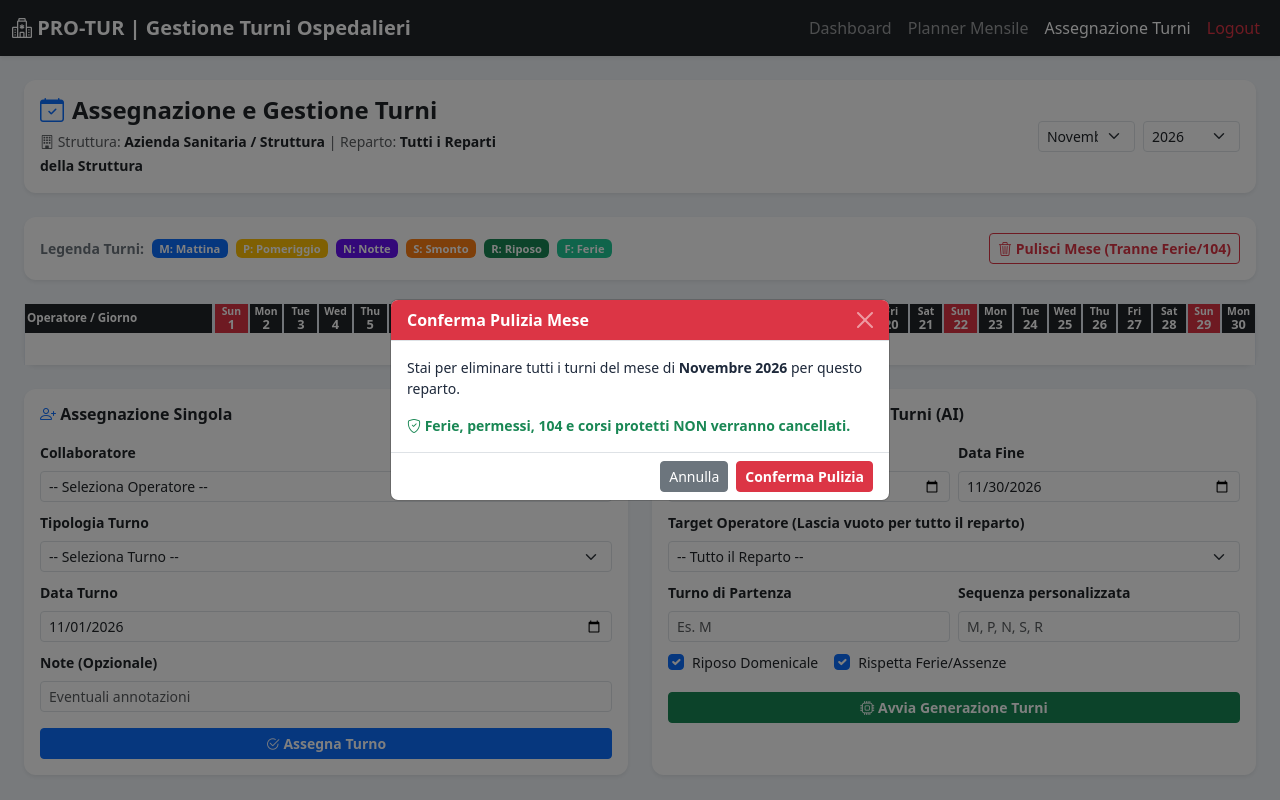
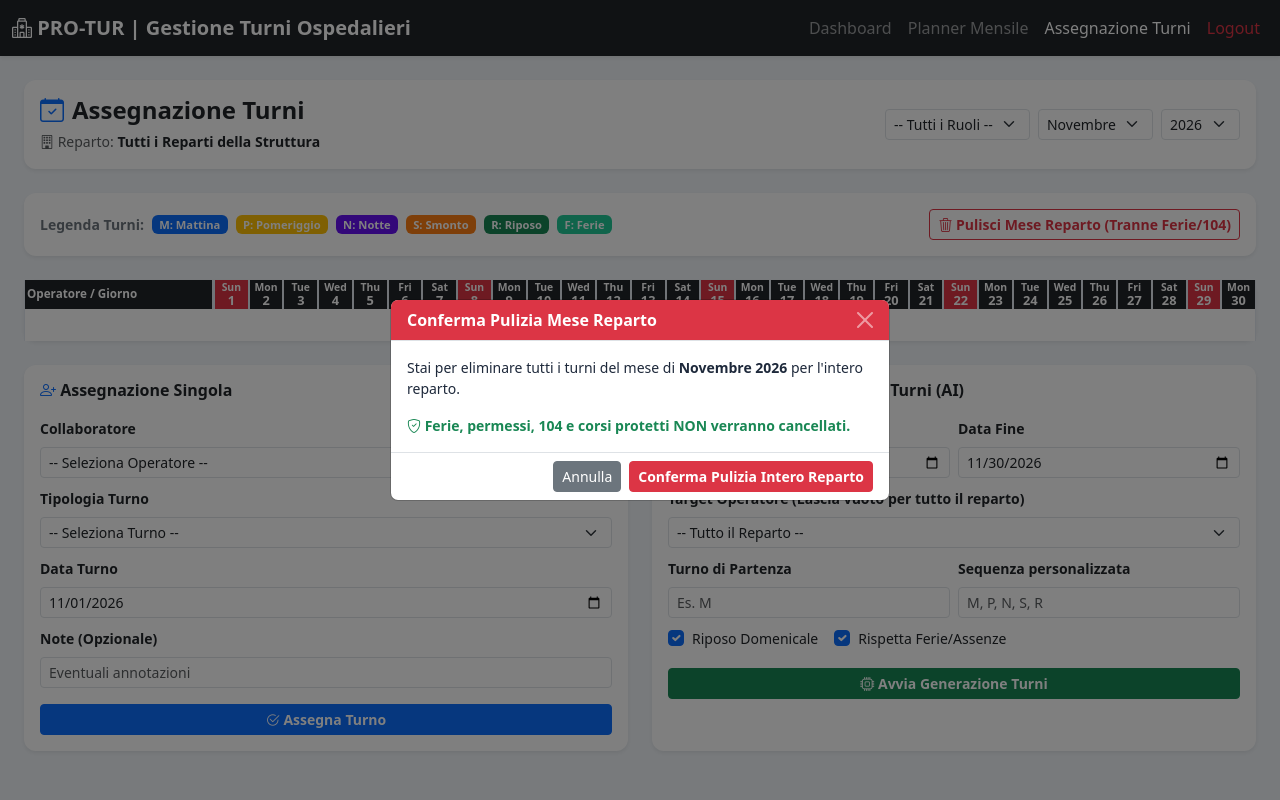
Before and after one commit to infermierin-turno/blood, a PHP site: page /turni/turni.php in a window 1280 px wide, after a click on "Pulisci Mese Reparto (Tranne Ferie/104)". Run offline with PHP 8.4, Linux system fonts and the light colour scheme; the visitor is signed in with stand-in values (Sample User, id 1).

Commit message:
Update turni.php

```diff
--- a/turni/turni.php
+++ b/turni/turni.php
@@ -145,7 +145,10 @@ if ($is_super_admin || $is_capo_personale) {
     $reparto_selezionato = $reparto_id_utente;
 }
 
-// 4. Determinazione del nome del reparto e della struttura
+// 4. Gestione Filtro Ruolo (Tutti, Infermiere, OSS, ecc.)
+$filtro_ruolo = isset($_GET['filtro_ruolo']) ? trim($_GET['filtro_ruolo']) : '';
+
+// 5. Determinazione del nome del reparto e della struttura
 $nome_reparto_selezionato = ($is_super_admin || ($is_capo_personale && $reparto_selezionato === '')) ? "Tutti i Reparti della Struttura" : "Reparto non assegnato";
 $nome_struttura_corrente = "Azienda Sanitaria / Struttura";
 
@@ -274,6 +277,25 @@ if (!empty($urlUtenti)) {
 
 $listaCollaboratori = array_values($mappaUtenti);
 
+// Raccolta ruoli disponibili per il filtro
+$ruoliDisponibili = [];
+foreach ($listaCollaboratori as $c) {
+    $rText = trim($c['ruolo'] ?? $c['qualifica'] ?? '');
+    if (!empty($rText) && !in_array($rText, $ruoliDisponibili)) {
+        $ruoliDisponibili[] = $rText;
+    }
+}
+sort($ruoliDisponibili);
+
+// Applicazione filtro ruolo se selezionato
+if (!empty($filtro_ruolo)) {
+    $listaCollaboratori = array_filter($listaCollaboratori, function($c) use ($filtro_ruolo) {
+        $rC = trim($c['ruolo'] ?? $c['qualifica'] ?? '');
+        return strcasecmp($rC, $filtro_ruolo) === 0;
+    });
+    $listaCollaboratori = array_values($listaCollaboratori);
+}
+
 // ORDINAMENTO PERSONALIZZATO
 usort($listaCollaboratori, function($a, $b) {
     $sqA = trim($a['squadra'] ?? '');
@@ -350,6 +372,32 @@ if ($_SERVER['REQUEST_METHOD'] === 'POST') {
                 }
             }
             $messaggio = "Pulizia completata: eliminati $cancellatiCount turni (Ferie, 104, PE, Permessi e FOR protetti).";
+            $tipo_alert = "success";
+        }
+    }
+
+    if ($azione === 'cancella_turni_singolo_operatore') {
+        $utente_target_id = trim($_POST['utente_target_id'] ?? '');
+        if (!empty($utente_target_id)) {
+            $urlGetMeseOp = "pianificazione?data_inizio=gte." . $primo_giorno_tab . "&data_inizio=lte." . $ultimo_giorno_tab . "&utente_id=eq.$utente_target_id&select=id,tipo_evento";
+            $turniOpDaValutare = supabase_turni_request($urlGetMeseOp);
+
+            $cancellatiOpCount = 0;
+            if (is_array($turniOpDaValutare)) {
+                foreach ($turniOpDaValutare as $t) {
+                    $tipoEv = strtoupper(trim($t['tipo_evento']));
+                    $codiciProtetto = ['F', 'FERIE', '104', 'PE', 'P', 'PER', 'PERMESSO', 'FOR', 'CORSO'];
+
+                    if (!in_array($tipoEv, $codiciProtetto)) {
+                        $tId = $t['id'];
+                        $resDel = supabase_turni_request("pianificazione?id=eq.$tId", 'DELETE');
+                        if ($resDel !== false) {
+                            $cancellatiOpCount++;
+                        }
+                    }
+                }
+            }
+            $messaggio = "Mese pulito per l'operatore selezionato: eliminati $cancellatiOpCount turni (Ferie/104 protetti).";
             $tipo_alert = "success";
         }
     }
@@ -654,20 +702,19 @@ $nomeMeseCorrente = $mesiNomi[$mese_selezionato] ?? '';
 
         <div class="card shadow-sm mb-4 p-3">
             <div class="row align-items-center g-3">
-                <div class="col-md-5">
+                <div class="col-md-4">
                     <h2 class="mb-1 fw-bold text-dark d-flex align-items-center gap-2 fs-4">
-                        <i class="bi bi-calendar-check text-primary"></i> Assegnazione e Gestione Turni
+                        <i class="bi bi-calendar-check text-primary"></i> Assegnazione Turni
                     </h2>
                     <span class="small text-muted">
-                        <i class="bi bi-building"></i> Struttura: <strong class="text-dark"><?php echo htmlspecialchars($nome_struttura_corrente); ?></strong> |
-                        Reparto: <strong class="text-dark"><?php echo htmlspecialchars($nome_reparto_selezionato); ?></strong>
+                        <i class="bi bi-building"></i> Reparto: <strong class="text-dark"><?php echo htmlspecialchars($nome_reparto_selezionato); ?></strong>
                     </span>
                 </div>
-                <div class="col-md-7 text-md-end">
-                    <form method="GET" action="turni.php" class="d-inline-flex gap-2 align-items-center">
+                <div class="col-md-8 text-md-end">
+                    <form method="GET" action="turni.php" class="d-inline-flex gap-2 align-items-center flex-wrap justify-content-end">
                         <?php if (($is_super_admin || $is_capo_personale) && !empty($reparti_disponibili)) { ?>
-                            <select name="reparto_id" class="form-select form-select-sm" onchange="this.form.submit()">
-                                <option value="">Tutti i Reparti della Struttura</option>
+                            <select name="reparto_id" class="form-select form-select-sm" onchange="this.form.submit()" style="width: auto;">
+                                <option value="">Tutti i Reparti</option>
                                 <?php foreach ($reparti_disponibili as $rep) {
                                     $labelRep = $rep['nome_reparto'] ?? $rep['nome'] ?? 'Reparto';
                                 ?>
@@ -675,12 +722,21 @@ $nomeMeseCorrente = $mesiNomi[$mese_selezionato] ?? '';
                                 <?php } ?>
                             </select>
                         <?php } ?>
-                        <select name="mese" class="form-select form-select-sm" onchange="this.form.submit()">
+
+                        <!-- FILTRO RUOLO (OSS, INFERMIERI, ECC.) -->
+                        <select name="filtro_ruolo" class="form-select form-select-sm" onchange="this.form.submit()" style="width: auto;">
+                            <option value="">-- Tutti i Ruoli --</option>
+                            <?php foreach ($ruoliDisponibili as $rOpt) { ?>
+                                <option value="<?php echo htmlspecialchars($rOpt); ?>" <?php echo (strcasecmp($filtro_ruolo, $rOpt) === 0) ? 'selected' : ''; ?>><?php echo htmlspecialchars($rOpt); ?></option>
+                            <?php } ?>
+                        </select>
+
+                        <select name="mese" class="form-select form-select-sm" onchange="this.form.submit()" style="width: auto;">
                             <?php foreach ($mesiNomi as $numM => $strM) { ?>
                                 <option value="<?php echo $numM; ?>" <?php echo ($numM === $mese_selezionato) ? 'selected' : ''; ?>><?php echo $strM; ?></option>
                             <?php } ?>
                         </select>
-                        <select name="anno" class="form-select form-select-sm" onchange="this.form.submit()">
+                        <select name="anno" class="form-select form-select-sm" onchange="this.form.submit()" style="width: auto;">
                             <?php for ($a = 2024; $a <= 2030; $a++) { ?>
                                 <option value="<?php echo $a; ?>" <?php echo ($a === $anno_selezionato) ? 'selected' : ''; ?>><?php echo $a; ?></option>
                             <?php } ?>
@@ -714,7 +770,7 @@ $nomeMeseCorrente = $mesiNomi[$mese_selezionato] ?? '';
                 <div>
                     <?php if ($is_coordinatore || $is_super_admin || $is_capo_personale) { ?>
                         <button type="button" class="btn btn-sm btn-outline-danger fw-bold" data-bs-toggle="modal" data-bs-target="#modalPulisciTurni">
-                            <i class="bi bi-trash3"></i> Pulisci Mese (Tranne Ferie/104)
+                            <i class="bi bi-trash3"></i> Pulisci Mese Reparto (Tranne Ferie/104)
                         </button>
                     <?php } ?>
                 </div>
@@ -745,7 +801,7 @@ $nomeMeseCorrente = $mesiNomi[$mese_selezionato] ?? '';
                             <?php if (empty($listaCollaboratori)) { ?>
                                 <tr>
                                     <td colspan="<?php echo $giorni_nel_mese + 1; ?>" class="text-center text-muted py-4">
-                                        Nessun operatore trovato nel reparto selezionato.
+                                        Nessun operatore trovato con i filtri selezionati.
                                     </td>
                                 </tr>
                             <?php } else { ?>
@@ -756,8 +812,15 @@ $nomeMeseCorrente = $mesiNomi[$mese_selezionato] ?? '';
                                     $squadraCollab = $collab['squadra'] ?? '';
                                 ?>
                                     <tr>
-                                        <td class="col-operatore-sticky text-truncate" title="<?php echo htmlspecialchars($nomeCollab); ?>">
-                                            <div class="text-truncate fw-bold"><?php echo htmlspecialchars($nomeCollab); ?></div>
+                                        <td class="col-operatore-sticky" title="<?php echo htmlspecialchars($nomeCollab); ?>">
+                                            <div class="d-flex justify-content-between align-items-center">
+                                                <div class="text-truncate fw-bold" style="max-width: 130px;"><?php echo htmlspecialchars($nomeCollab); ?></div>
+                                                <?php if ($is_coordinatore || $is_super_admin || $is_capo_personale) { ?>
+                                                    <button type="button" class="btn btn-xs btn-outline-danger p-0 px-1" style="font-size: 0.65rem;" onclick="apriModalePulisciSingolo('<?php echo $uId; ?>', '<?php echo addslashes($nomeCollab); ?>')" title="Pulisci mese operatore">
+                                                        <i class="bi bi-trash"></i>
+                                                    </button>
+                                                <?php } ?>
+                                            </div>
                                             <div class="text-muted" style="font-size: 0.65rem;">
                                                 <?php echo htmlspecialchars($ruoloCollab); ?> <?php echo !empty($squadraCollab) ? '('.htmlspecialchars($squadraCollab).')' : ''; ?>
                                             </div>
@@ -799,7 +862,7 @@ $nomeMeseCorrente = $mesiNomi[$mese_selezionato] ?? '';
             <div class="col-lg-6">
                 <div class="card shadow-sm h-100 p-3">
                     <h5 class="card-title fs-6 fw-bold mb-3"><i class="bi bi-person-plus text-primary"></i> Assegnazione Singola</h5>
-                    <form method="POST" action="turni.php?mese=<?php echo $mese_selezionato; ?>&anno=<?php echo $anno_selezionato; ?>&reparto_id=<?php echo $reparto_selezionato; ?>">
+                    <form method="POST" action="turni.php?mese=<?php echo $mese_selezionato; ?>&anno=<?php echo $anno_selezionato; ?>&reparto_id=<?php echo $reparto_selezionato; ?>&filtro_ruolo=<?php echo urlencode($filtro_ruolo); ?>">
                         <input type="hidden" name="azione" value="assegna_turno">
                         <div class="mb-2">
                             <label class="form-label small fw-bold">Collaboratore</label>
@@ -839,7 +902,7 @@ $nomeMeseCorrente = $mesiNomi[$mese_selezionato] ?? '';
             <div class="col-lg-6">
                 <div class="card shadow-sm h-100 p-3">
                     <h5 class="card-title fs-6 fw-bold mb-3"><i class="bi bi-robot text-success"></i> Generazione Automatica Turni (AI)</h5>
-                    <form method="POST" action="turni.php?mese=<?php echo $mese_selezionato; ?>&anno=<?php echo $anno_selezionato; ?>&reparto_id=<?php echo $reparto_selezionato; ?>">
+                    <form method="POST" action="turni.php?mese=<?php echo $mese_selezionato; ?>&anno=<?php echo $anno_selezionato; ?>&reparto_id=<?php echo $reparto_selezionato; ?>&filtro_ruolo=<?php echo urlencode($filtro_ruolo); ?>">
                         <input type="hidden" name="azione" value="genera_turni_ai">
                         <div class="row g-2 mb-2">
                             <div class="col-6">
@@ -896,7 +959,7 @@ $nomeMeseCorrente = $mesiNomi[$mese_selezionato] ?? '';
                     <h5 class="modal-title fs-6 fw-bold" id="modaleTitolo">Gestione Turno</h5>
                     <button type="button" class="btn-close btn-close-white" data-bs-dismiss="modal" aria-label="Close"></button>
                 </div>
-                <form method="POST" action="turni.php?mese=<?php echo $mese_selezionato; ?>&anno=<?php echo $anno_selezionato; ?>&reparto_id=<?php echo $reparto_selezionato; ?>">
+                <form method="POST" action="turni.php?mese=<?php echo $mese_selezionato; ?>&anno=<?php echo $anno_selezionato; ?>&reparto_id=<?php echo $reparto_selezionato; ?>&filtro_ruolo=<?php echo urlencode($filtro_ruolo); ?>">
                     <div class="modal-body small">
                         <input type="hidden" name="utente_id" id="modale_utente_id">
                         <input type="hidden" name="data" id="modale_data">
@@ -915,9 +978,7 @@ $nomeMeseCorrente = $mesiNomi[$mese_selezionato] ?? '';
                             </select>
                         </div>
 
-                        <div id="containerAggiungi" style="display: none;">
-                            <input type="hidden" name="azione" value="aggiungi_turno_cella" id="inputAzioneAggiungi">
-                        </div>
+                        <!-- CONTAINER MODIFICA / ELIMINAZIONE -->
                         <div id="containerModifica" style="display: none;">
                             <input type="hidden" name="azione" value="modifica_turno_cella" id="inputAzioneModifica">
                             <div class="d-flex gap-2">
@@ -929,7 +990,10 @@ $nomeMeseCorrente = $mesiNomi[$mese_selezionato] ?? '';
                                 </button>
                             </div>
                         </div>
+
+                        <!-- CONTAINER AGGIUNTA NUOVO -->
                         <div id="containerInvioNuovo" style="display: none;">
+                            <input type="hidden" name="azione" value="aggiungi_turno_cella" id="inputAzioneAggiungi">
                             <button type="submit" class="btn btn-sm btn-success w-100 fw-bold">
                                 <i class="bi bi-plus-circle"></i> Assegna Turno
                             </button>
@@ -940,23 +1004,47 @@ $nomeMeseCorrente = $mesiNomi[$mese_selezionato] ?? '';
         </div>
     </div>
 
-    <!-- MODALE PULIZIA MESILE -->
+    <!-- MODALE PULIZIA MESE REPARTO -->
     <div class="modal fade" id="modalPulisciTurni" tabindex="-1" aria-hidden="true">
         <div class="modal-dialog modal-dialog-centered">
             <div class="modal-content">
                 <div class="modal-header bg-danger text-white py-2">
-                    <h5 class="modal-title fs-6 fw-bold">Conferma Pulizia Mese</h5>
+                    <h5 class="modal-title fs-6 fw-bold">Conferma Pulizia Mese Reparto</h5>
                     <button type="button" class="btn-close btn-close-white" data-bs-dismiss="modal" aria-label="Close"></button>
                 </div>
-                <form method="POST" action="turni.php?mese=<?php echo $mese_selezionato; ?>&anno=<?php echo $anno_selezionato; ?>&reparto_id=<?php echo $reparto_selezionato; ?>">
+                <form method="POST" action="turni.php?mese=<?php echo $mese_selezionato; ?>&anno=<?php echo $anno_selezionato; ?>&reparto_id=<?php echo $reparto_selezionato; ?>&filtro_ruolo=<?php echo urlencode($filtro_ruolo); ?>">
                     <input type="hidden" name="azione" value="cancella_turni_tranne_ferie">
                     <div class="modal-body small">
-                        <p>Stai per eliminare tutti i turni del mese di <strong><?php echo $nomeMeseCorrente . ' ' . $anno_selezionato; ?></strong> per questo reparto.</p>
+                        <p>Stai per eliminare tutti i turni del mese di <strong><?php echo $nomeMeseCorrente . ' ' . $anno_selezionato; ?></strong> per l'intero reparto.</p>
                         <p class="text-success fw-bold mb-0"><i class="bi bi-shield-check"></i> Ferie, permessi, 104 e corsi protetti NON verranno cancellati.</p>
                     </div>
                     <div class="modal-footer py-1">
                         <button type="button" class="btn btn-sm btn-secondary" data-bs-dismiss="modal">Annulla</button>
-                        <button type="submit" class="btn btn-sm btn-danger fw-bold">Conferma Pulizia</button>
+                        <button type="submit" class="btn btn-sm btn-danger fw-bold">Conferma Pulizia Intero Reparto</button>
+                    </div>
+                </form>
+            </div>
+        </div>
+    </div>
+
+    <!-- MODALE PULIZIA MESE SINGOLO OPERATORE -->
+    <div class="modal fade" id="modalPulisciSingolo" tabindex="-1" aria-hidden="true">
+        <div class="modal-dialog modal-dialog-centered">
+            <div class="modal-content">
+                <div class="modal-header bg-danger text-white py-2">
+                    <h5 class="modal-title fs-6 fw-bold" id="titoloModalPulisciSingolo">Pulisci Turni Operatore</h5>
+                    <button type="button" class="btn-close btn-close-white" data-bs-dismiss="modal" aria-label="Close"></button>
+                </div>
+                <form method="POST" action="turni.php?mese=<?php echo $mese_selezionato; ?>&anno=<?php echo $anno_selezionato; ?>&reparto_id=<?php echo $reparto_selezionato; ?>&filtro_ruolo=<?php echo urlencode($filtro_ruolo); ?>">
+                    <input type="hidden" name="azione" value="cancella_turni_singolo_operatore">
+                    <input type="hidden" name="utente_target_id" id="input_utente_target_id">
+                    <div class="modal-body small">
+                        <p>Stai per eliminare tutti i turni del mese di <strong><?php echo $nomeMeseCorrente . ' ' . $anno_selezionato; ?></strong> per l'operatore: <strong id="nomeOperatoreTarget"></strong>.</p>
+                        <p class="text-success fw-bold mb-0"><i class="bi bi-shield-check"></i> Ferie, permessi e 104 protetti NON verranno cancellati.</p>
+                    </div>
+                    <div class="modal-footer py-1">
+                        <button type="button" class="btn btn-sm btn-secondary" data-bs-dismiss="modal">Annulla</button>
+                        <button type="submit" class="btn btn-sm btn-danger fw-bold">Conferma Pulizia Operatore</button>
                     </div>
                 </form>
             </div>
@@ -1001,17 +1089,21 @@ $nomeMeseCorrente = $mesiNomi[$mese_selezionato] ?? '';
                 containerModifica.style.display = 'none';
                 containerInvioNuovo.style.display = 'block';
                 if(inputAzioneModifica) inputAzioneModifica.disabled = true;
-                if(inputAzioneAggiungi) {
-                    inputAzioneAggiungi.disabled = false;
-                    inputAzioneAggiungi.name = 'azione';
-                    inputAzioneAggiungi.value = 'aggiungi_turno_cella';
-                }
+                if(inputAzioneAggiungi) inputAzioneAggiungi.disabled = false;
             }
 
             let modalEl = document.getElementById('modalGestioneTurno');
             let modal = new bootstrap.Modal(modalEl);
             modal.show();
         }
+
+        function apriModalePulisciSingolo(utenteId, nomeOperatore) {
+            document.getElementById('input_utente_target_id').value = utenteId;
+            document.getElementById('nomeOperatoreTarget').innerText = nomeOperatore;
+            let modalEl = document.getElementById('modalPulisciSingolo');
+            let modal = new bootstrap.Modal(modalEl);
+            modal.show();
+        }
     </script>
 </body>
 </html>
```
